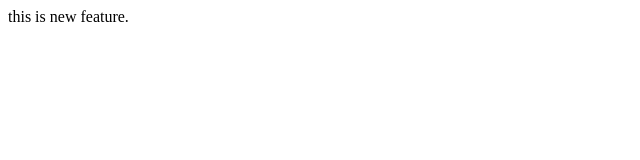
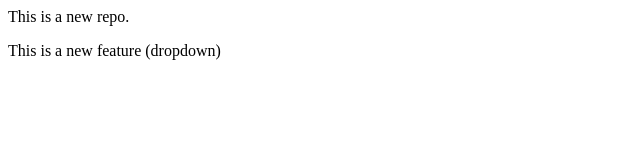
Before and after one commit to shubhgawande/localrepo, a plain HTML site: page index.html in a window 1280 px wide. Shown: the whole page, without its empty margins (0-640 px from the left). Drawn offline with Linux system fonts and the light colour scheme.

```diff
--- a/index.html
+++ b/index.html
@@ -1 +1,2 @@
-<p>this is new feature.</p>
+<p>This is a new repo.</p>
+<p>This is a new feature (dropdown)</p>
```
